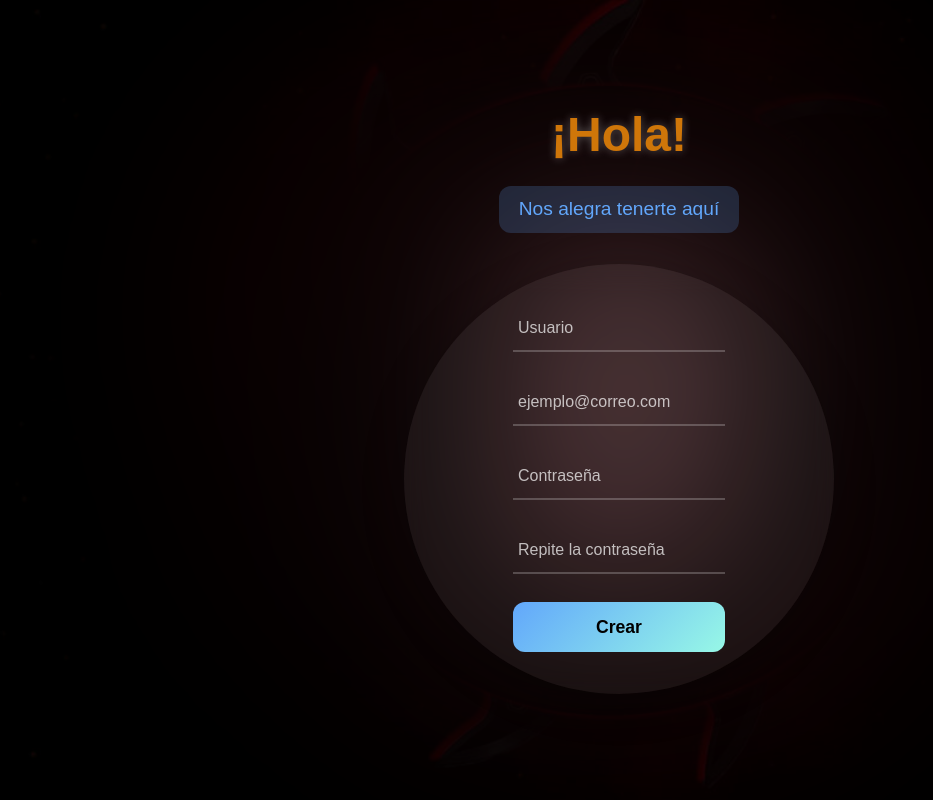
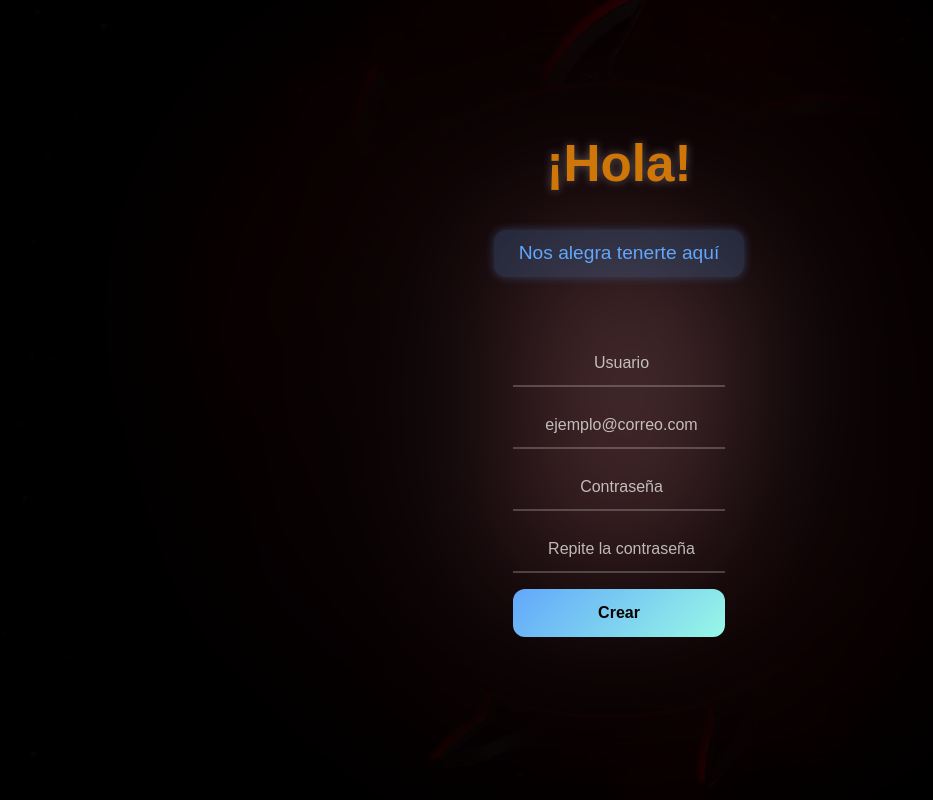
Before and after one commit to Jsanz5/Clase-Amanda-Daw_M09, a plain HTML site: page registrar.html in a window 1280 px wide. Shown: the whole page, without its empty margins (21-954 px from the left). Drawn offline with nearby package versions, Linux system fonts and the light colour scheme.

Commit message:
Updating my web project

```diff
--- a/Estilos/styleIndex.css
+++ b/Estilos/styleIndex.css
@@ -32,7 +32,7 @@ body {
   line-height: 1.6;
 }
 
-/* Para la capa del fondo difuso fijo */
+/* Pa la capa del fondo difuso fijo */
 body::before {
   content: "";
   position: fixed;
@@ -41,7 +41,7 @@ body::before {
   background-repeat: no-repeat;
   background-position: center;
   background-size: cover; /* para llenar bien el fondo */
-  filter: blur(15px) brightness(0.3); /* efecto blur y algo pa oscurecer un poco*/
+  filter: blur(15px) brightness(0.3); /* efecto blur y algo pa oscurecer un poquito*/
   z-index: -1;
   pointer-events: none;
 }
--- a/Estilos/styleRegistrar.css
+++ b/Estilos/styleRegistrar.css
@@ -1,17 +1,15 @@
-/* =========================
-   CONFIGURACIÓN GENERAL
-========================= */
-
+/* Configuración Base */
 html {
   scroll-behavior: smooth;
 }
 
+/* Variables Globales */
 :root {
   --color-principal: #62a7fb;
   --color-acento: #cf7609;
   --color-texto: whitesmoke;
   --transicion: 0.3s ease;
-  --color-fondo-caja: rgba(255, 255, 255, 0.06);
+  --color-fondo-caja: rgba(255, 255, 255, 0.059);
   --sombra-caja: 0 10px 40px rgba(0, 0, 0, 0.3);
 }
 
@@ -21,145 +19,125 @@ html {
   box-sizing: border-box;
 }
 
-/* =========================
-   BODY
-========================= */
-
 body {
   font-family: "Poppins", sans-serif;
   background-color: #000;
   color: whitesmoke;
   line-height: 1.6;
-
-  background-image: url(../imagenes/fondo.jpg);
+  background-image: url("../imagenes/fondo.jpg");
   background-repeat: no-repeat;
-  background-size: cover;
+  background-size: cover; /* Cambiado a cover para un mejor fondo */
   background-position: center;
   background-attachment: fixed;
-
+  position: relative;
   min-height: 100vh;
-
   display: flex;
   justify-content: center;
   align-items: center;
-
-  padding: 0;
-  overflow-x: hidden;
 }
 
-/* Overlay difuminado */
+/* Overlay para desenfoque y oscurecimiento del fondo */
 body::before {
   content: "";
   position: fixed;
   inset: 0;
   background-color: rgba(0, 0, 0, 0.55);
-  backdrop-filter: blur(90px);
+  backdrop-filter: blur(80px);
   z-index: -1;
 }
 
-/* =========================
-   SECCIÓN REGISTRO
-========================= */
-
+/* Aseguro el centrado y la altura mínima */
 .registro-section {
   width: 100%;
   max-width: 900px;
   display: flex;
   flex-direction: column;
-  justify-content: center;
   align-items: center;
-  gap: 15px;
+  gap: 18px;
 }
 
-/* Título */
+/* Título de la sección */
 .registro-titulo {
-  font-size: clamp(2rem, 4vw, 3rem);
+  font-size: clamp(2rem, 4vw, 3.5rem);
   font-weight: bold;
   color: var(--color-acento);
   text-shadow: 0 0 10px rgba(255, 255, 255, 0.3);
   text-align: center;
 }
 
-/* Subtítulo */
-.registro-subtitulo,
-.registro-titulo p {
-  font-size: clamp(1rem, 2.5vw, 1.2rem);
+.registro-section p {
+  font-size: clamp(1rem, 2vw, 1.2rem);
   background-color: rgba(98, 167, 251, 0.2);
-  padding: 8px 20px;
+  padding: 8px 25px;
   border-radius: 12px;
   color: var(--color-principal);
+  box-shadow: #62a7fb 0px 0px 10px;
+  box-shadow: 0 0 10px rgba(98, 167, 251, 0.3);
+  justify-content: center;
+  margin-top: 10px;
   text-align: center;
 }
 
-/* =========================
-   CAJA CIRCULAR FORMULARIO
-========================= */
-
 .contact-box {
-  background: var(--color-fondo-caja);
-  backdrop-filter: blur(15px);
-  border: 1 solid #ffffff1e;
-  box-shadow: var(--sombra-caja);
-
-  width: clamp(270px, 55vw, 430px);
-  height: clamp(270px, 55vw, 430px);
-
-  border-radius: 50%;
-
-  display: flex;
-  justify-content: center;
-  align-items: center;
+  padding: clamp(20px, 4vw, 30px);
+  transition: transform var(--transicion);
 }
 
-/* Contenido del formulario */
-.formulario,
-#registroFormulario {
-  width: 65%;
-  max-width: 260px; /* límite perfecto para que no sobresalga */
-  margin: 0 auto; /* centra horizontalmente */
-  display: flex;
-  flex-direction: column;
-  gap: 12px;
+.contact-box:hover {
+  transform: translateY(-3px);
 }
 
-/* =========================
-   INPUTS
-========================= */
+/* Etiquetas */
+.form-label {
+  color: var(--color-texto);
+  font-weight: 500;
+  margin-bottom: 8px;
+  font-size: clamp(0.85rem, 2vw, 1rem);
+}
 
+/* Inputs y Textareas*/
 .form-control {
-  background: transparent;
+  background-color: transparent;
   border: none;
   border-bottom: 2px solid #ffffff38;
-  color: #fff !important;
+  color: white !important;
+  padding: 10px 0 10px 5px; /* acá este padding izquierdo es pa alinear el texto con la etiqueta */
   border-radius: 0;
-  padding: 10px 5px;
-  font-size: clamp(0.9rem, 2vw, 1rem);
-  transition: var(--transicion);
+  transition: border-color var(--transicion), box-shadow var(--transicion);
+  font-size: clamp(0.85rem, 2vw, 1rem);
+  width: 100%;
+  text-align: left !important;
+}
+
+.form-control:focus {
+  background-color: transparent;
+  border-color: var(--color-principal);
+  box-shadow: none;
+  outline: none;
 }
 
 .form-control::placeholder {
-  color: #ffffffb5;
+  color: rgba(255, 255, 255, 0.7);
+  text-align: center;
 }
 
-.form-control:focus {
-  border-color: var(--color-principal);
-  box-shadow: none;
+/* Contenedor de Botones */
+.d-flex.gap-3 {
+  margin-top: clamp(15px, 4vw, 25px);
 }
 
-/* =========================
-   BOTÓN
-========================= */
-
+/* Estilos de Botones Generales */
 .btn-form {
-  padding: 12px;
-  font-size: clamp(1rem, 2vw, 1.1rem);
+  padding: clamp(10px, 2vw, 12px) clamp(20px, 4vw, 30px);
+  border-radius: 12px;
   font-weight: 600;
+  transition: var(--transicion);
   border: none;
-  border-radius: 12px;
-  cursor: pointer;
-  transition: var(--transicion);
+  font-size: clamp(0.85rem, 2vw, 1rem);
+  width: 100%;
 }
 
+/* Botón de Registrarse*/
 .btn-submit {
   background: linear-gradient(135deg, var(--color-principal), #97f8e6);
   color: #000;
@@ -167,40 +145,38 @@ body::before {
 
 .btn-submit:hover {
   transform: scale(1.05);
-  box-shadow: 0 4px 15px rgba(151, 248, 230, 0.4);
+  box-shadow: 0 5px 20px rgba(151, 248, 230, 0.5);
 }
 
-/* =========================
-   RESPONSIVE
-========================= */
-
-/* Móviles muy pequeños */
-@media (max-width: 380px) {
-  .contact-box {
-    width: 230px;
-    height: 230px;
+/* Media Query pa asegurar que los botones se vean bien en móvil */
+@media (max-width: 576px) {
+  .d-flex.gap-3 {
+    flex-direction: column;
   }
-
-  #registroFormulario {
-    width: 82%;
+  .d-flex.gap-3 .btn-form {
+    margin-bottom: 10px; /* Espacio adicional en móvil */
   }
 }
 
-/* Tablets */
-@media (max-width: 768px) {
-  .contact-box {
-    width: clamp(260px, 70vw, 360px);
-    height: clamp(260px, 70vw, 360px);
-  }
+/* ESTILOS DE SPACING Y UTILITIES  */
+.my-5 {
+  margin-top: clamp(1.5rem, 4vw, 3rem) !important;
+  margin-bottom: clamp(1.5rem, 4vw, 3rem) !important;
 }
 
-/* Scrollbar bonito */
+.mb-4 {
+  margin-bottom: clamp(1rem, 3vw, 1.5rem) !important;
+}
+
+/* SCROLLBAR  */
 ::-webkit-scrollbar {
   width: 8px;
 }
+
 ::-webkit-scrollbar-track {
   background: rgba(0, 0, 0, 0.5);
 }
+
 ::-webkit-scrollbar-thumb {
   background: linear-gradient(
     180deg,
@@ -209,6 +185,7 @@ body::before {
   );
   border-radius: 10px;
 }
+
 ::-webkit-scrollbar-thumb:hover {
   background: linear-gradient(180deg, #97f8e6, var(--color-principal));
 }
```
